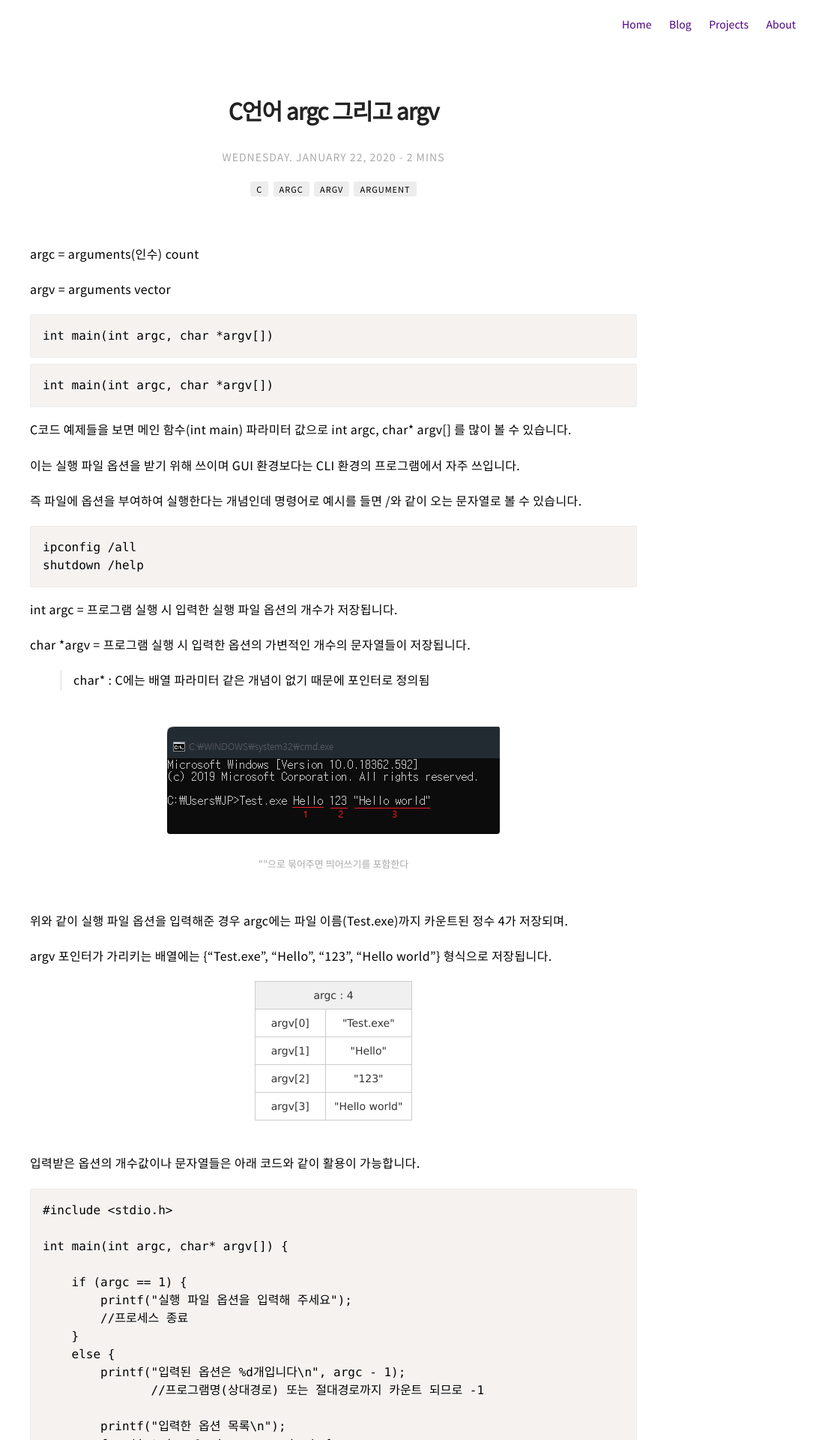
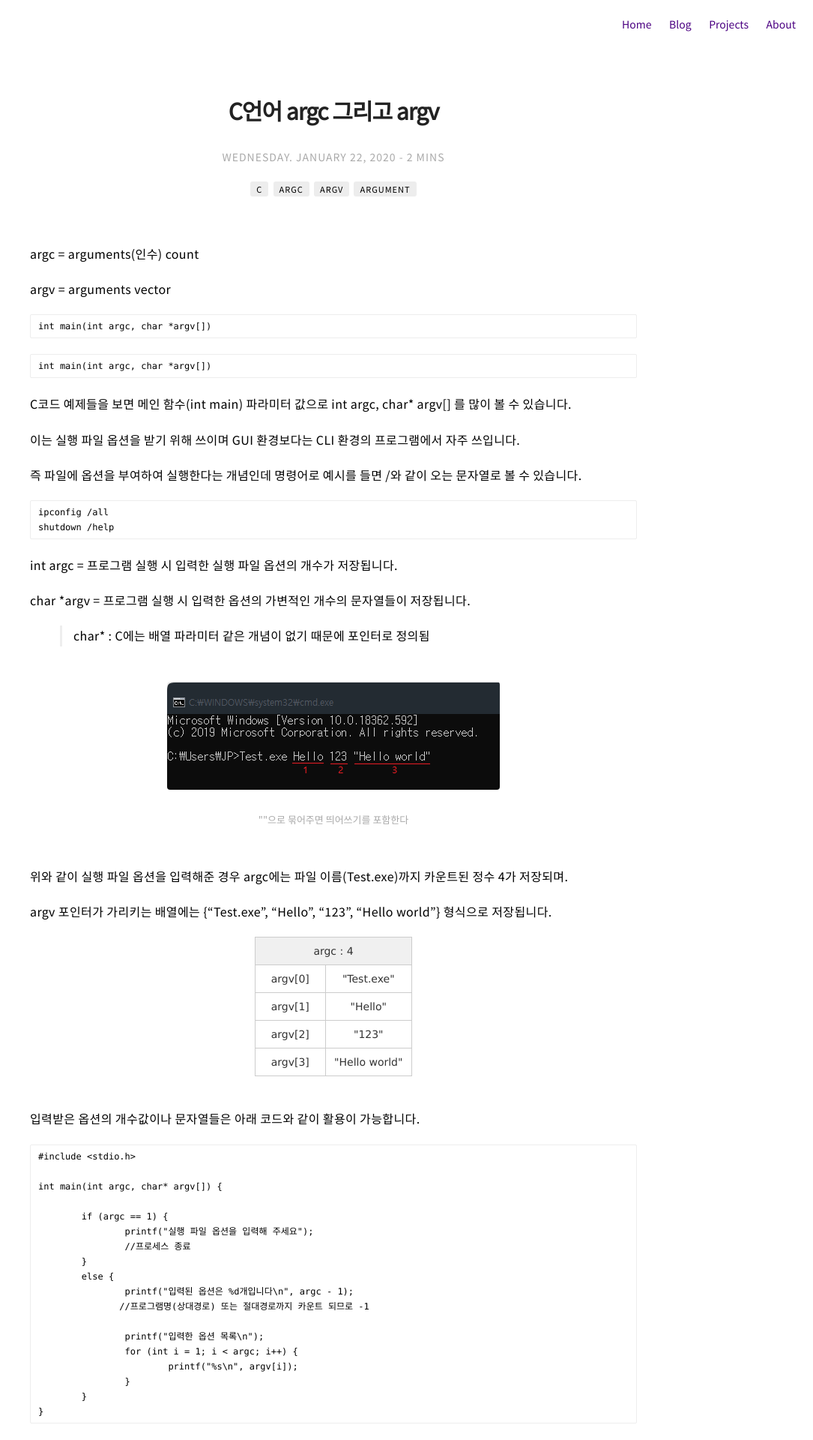
Before and after one commit to pil9/pil9.github.io, a Jekyll site: the page built from _posts/2020-01-22-c-language-argv.md, in a window 1280 px wide. Shown: the top 1920 px of the page at 75% size, without its empty margins (195-1280 px from the left). Built offline with Jekyll 4.4.1, drawn with Linux system fonts in a browser that asks for light colours; nearby versions of some CDN libraries; library files that are not in the unit come from our copies; comment, search, counter and statistics services are not loaded; a style sheet for code colours, icons or effects is not loaded.

Commit message:
post update

````diff
--- a/_posts/2020-01-22-c-language-argv.md
+++ b/_posts/2020-01-22-c-language-argv.md
@@ -14,7 +14,7 @@
 extra_css:
 - /_sass/base/prism.css
 ---
- <link rel="stylesheet" href="./images/prism.css">
+
 
 
 
@@ -25,7 +25,7 @@
 ```c
 int main(int argc, char *argv[])
 ```
-<pre><code class="language-html">int main(int argc, char *argv[])</code></pre>
+<pre><code class="language-c">int main(int argc, char *argv[])</code></pre>
 
 C코드 예제들을 보면 메인 함수(int main) 파라미터 값으로 int argc, char\* argv\[\] 를 많이 볼 수 있습니다.
 
````
